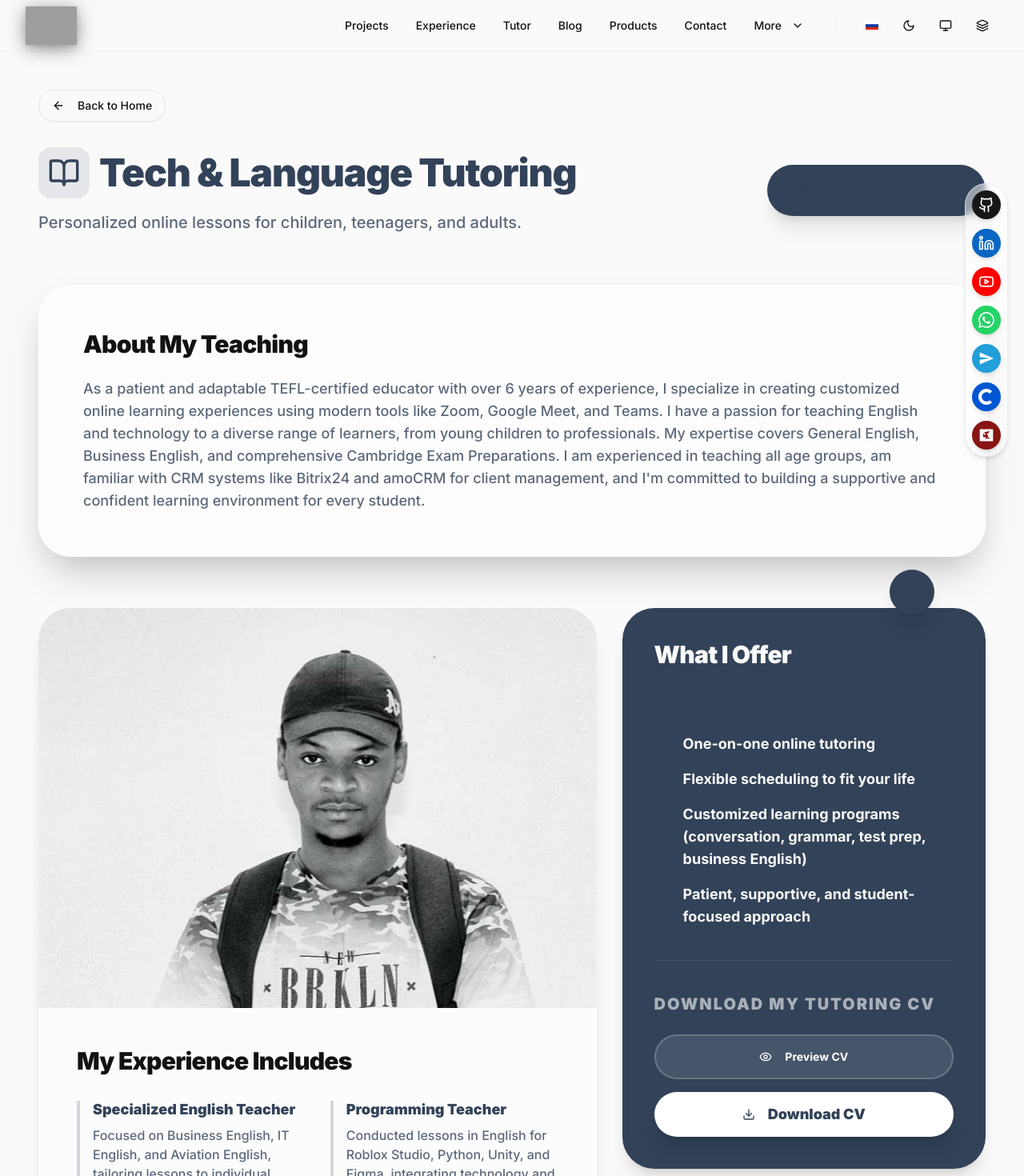
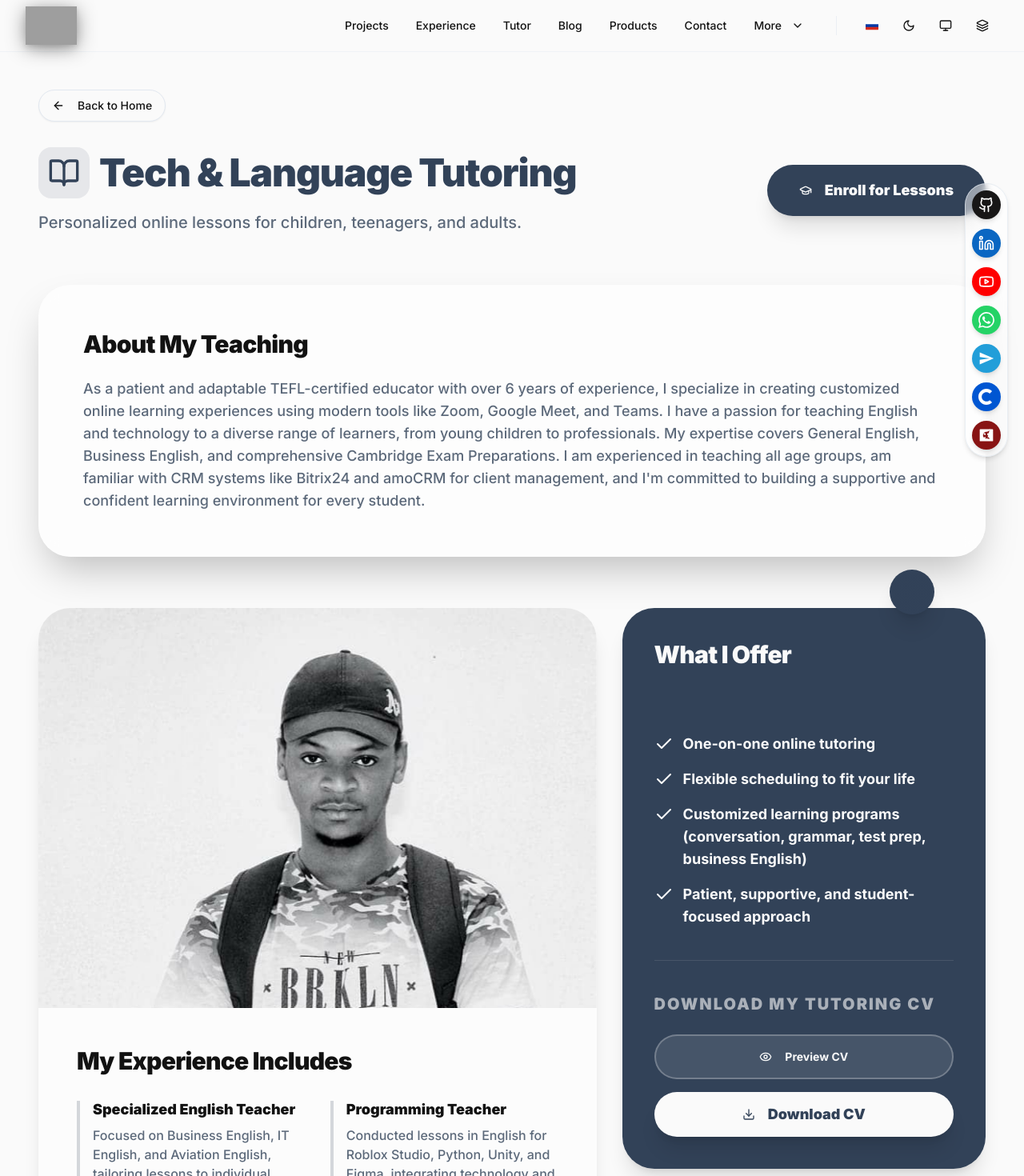
Before and after one commit to MS0C54073/muzoprof, a Next.js app: page /tutor in a window 1280 px wide. Shown: the top 1470 px of the page at 80% size. Built offline with nearby package versions, Linux system fonts and the light colour scheme; grey boxes are pictures that could not be loaded.

Commit message:
Fixed contrast issues on the tutor page.

```diff
--- a/src/app/tutor/page.tsx
+++ b/src/app/tutor/page.tsx
@@ -393,7 +393,7 @@ export default function TutorPage() {
                 </p>
             </div>
              <div className="flex shrink-0">
-                <Button asChild size="lg" className="h-16 px-10 border-accent text-accent hover:bg-accent hover:text-black rounded-full font-black text-lg shadow-xl animate-bounce-slow">
+                <Button asChild size="lg" className="h-16 px-10 rounded-full font-black text-lg shadow-xl animate-bounce-slow">
                     <a href="https://forms.gle/btbiX7F7n4JndgGy7" target="_blank" rel="noopener noreferrer">
                         <GraduationCap className="mr-2 h-6 w-6" />
                         <TranslatedText text="Enroll for Lessons" />
@@ -435,8 +435,8 @@ export default function TutorPage() {
                 <CardTitle className="mb-8 text-2xl md:text-3xl font-black"><TranslatedText text="My Experience Includes" /></CardTitle>
                 <div className="grid grid-cols-1 md:grid-cols-2 gap-8">
                   {experiences.map((exp, index) => (
-                    <div key={index} className="space-y-2 border-l-4 border-accent/20 pl-4">
-                        <h4 className="font-black text-accent text-lg leading-tight"><TranslatedText text={exp.title} /></h4>
+                    <div key={index} className="space-y-2 border-l-4 border-primary/20 pl-4">
+                        <h4 className="font-black text-foreground text-lg leading-tight"><TranslatedText text={exp.title} /></h4>
                         <p className="text-sm md:text-base text-muted-foreground font-medium"><TranslatedText text={exp.details} /></p>
                     </div>
                   ))}
@@ -453,7 +453,7 @@ export default function TutorPage() {
                 <ul className="space-y-4">
                     {offerings.map((offer, index) => (
                         <li key={index} className="text-base md:text-lg font-bold flex items-start">
-                            <Check className="mr-3 h-6 w-6 text-accent shrink-0 mt-0.5" />
+                            <Check className="mr-3 h-6 w-6 text-primary-foreground shrink-0 mt-0.5" />
                             <TranslatedText text={offer} />
                         </li>
                     ))}
@@ -461,11 +461,11 @@ export default function TutorPage() {
                 <div className="mt-10 pt-10 border-t border-primary-foreground/10">
                     <CardTitle className="mb-6 text-xl font-black uppercase tracking-widest opacity-60"><TranslatedText text="Download My Tutoring CV"/></CardTitle>
                      <div className="flex flex-col gap-4">
-                         <Button onClick={() => generateTutorCv('preview')} variant="outline" className="h-14 rounded-full border-2 border-white/20 bg-white/10 hover:bg-white/20 text-white font-bold transition-all" disabled={isGenerating}>
+                         <Button onClick={() => generateTutorCv('preview')} variant="outline" className="h-14 rounded-full border-2 border-primary-foreground/25 bg-primary-foreground/10 hover:bg-primary-foreground/20 text-primary-foreground font-bold transition-all" disabled={isGenerating}>
                              {isGenerating ? <Loader2 className="mr-2 h-4 w-4 animate-spin" /> : <Eye className="mr-2 h-5 w-5" />}
                              <TranslatedText text="Preview CV" />
                          </Button>
-                         <Button onClick={() => generateTutorCv('download')} className="h-14 rounded-full bg-white text-primary hover:bg-accent hover:text-white font-black text-lg transition-all shadow-xl" disabled={isGenerating}>
+                         <Button onClick={() => generateTutorCv('download')} className="h-14 rounded-full bg-primary-foreground text-primary hover:bg-primary-foreground/90 font-black text-lg transition-all shadow-xl" disabled={isGenerating}>
                              {isGenerating ? <Loader2 className="mr-2 h-4 w-4 animate-spin" /> : <Download className="mr-2 h-5 w-5" />}
                              <TranslatedText text="Download CV" />
                          </Button>
@@ -498,7 +498,7 @@ export default function TutorPage() {
                                 className="object-contain p-2 transition-transform duration-300 group-hover:scale-[1.02]"
                             />
                             <div className="absolute inset-0 bg-black/40 opacity-0 group-hover:opacity-100 transition-opacity duration-300 flex items-center justify-center">
-                                <div className="flex items-center gap-2 text-white text-sm font-medium bg-primary/90 px-5 py-2.5 rounded-full shadow-lg">
+                                <div className="flex items-center gap-2 text-primary-foreground text-sm font-medium bg-primary/90 px-5 py-2.5 rounded-full shadow-lg">
                                     <Maximize2 className="h-4 w-4" />
                                     <TranslatedText text="Click to Expand" />
                                 </div>
@@ -534,7 +534,7 @@ export default function TutorPage() {
                 {tutorCertifications.map((cert, index) => (
                     <Card key={index} className="bg-card/50 shadow-sm border-none rounded-2xl hover:shadow-lg transition-all p-4">
                         <CardHeader className="pb-4">
-                            <CardTitle className="text-lg md:text-xl text-accent font-black tracking-tight"><TranslatedText text={cert.title} /></CardTitle>
+                            <CardTitle className="text-lg md:text-xl text-foreground font-black tracking-tight"><TranslatedText text={cert.title} /></CardTitle>
                         </CardHeader>
                         <CardContent>
                             <p className="text-sm md:text-base text-muted-foreground font-bold">
@@ -642,7 +642,7 @@ export default function TutorPage() {
                           requestStatus === 'submitting' && 'opacity-50 cursor-not-allowed',
                           requestStatus === 'success'
                             ? 'bg-button-success text-button-success-foreground'
-                            : 'bg-accent hover:bg-accent/90 text-accent-foreground'
+                            : 'bg-primary text-primary-foreground hover:bg-primary/90'
                         )}
                       >
                         {requestStatus === 'submitting' ? (
```
Also changed, not shown: src/app/page.tsx (line endings or trailing spaces).
